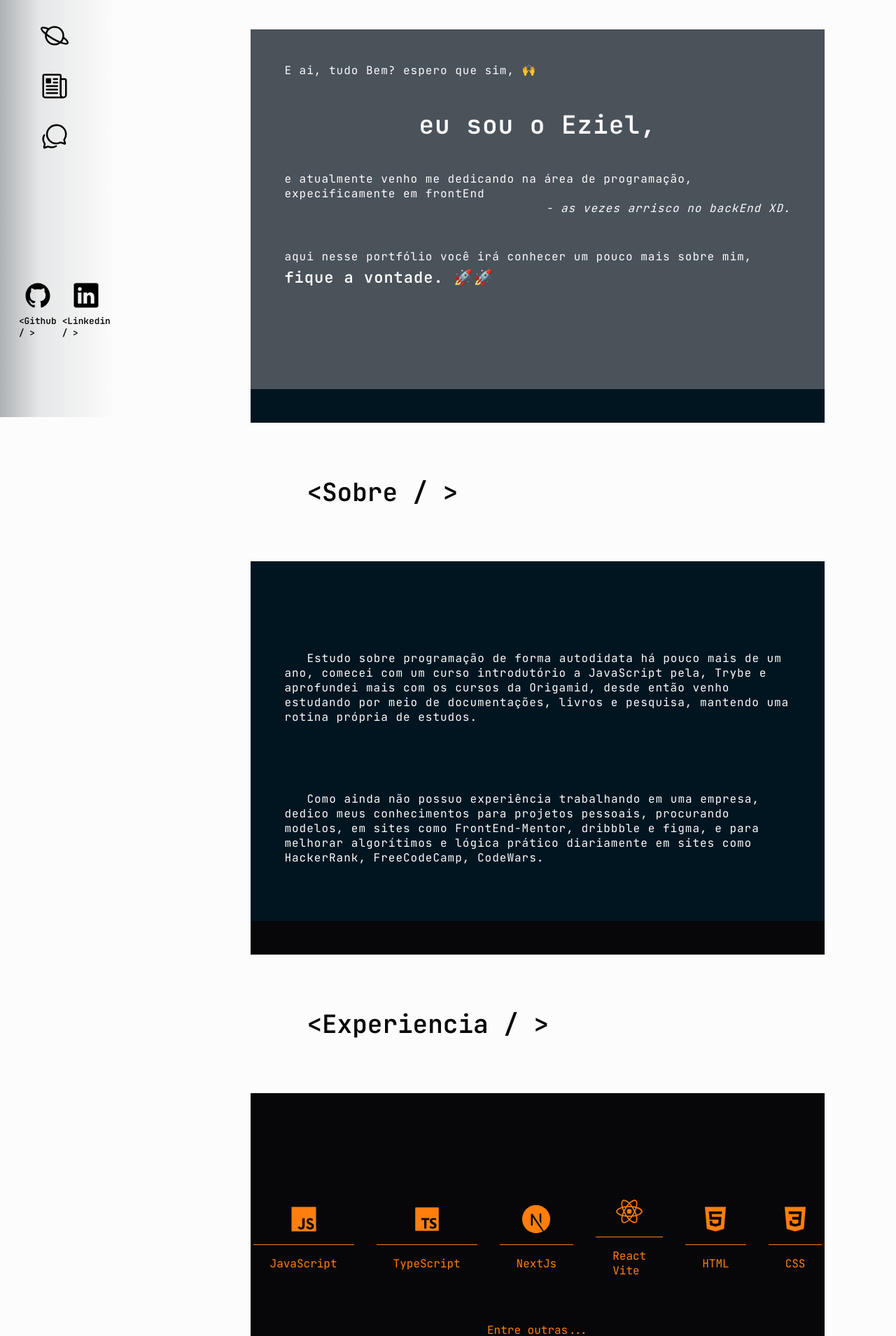
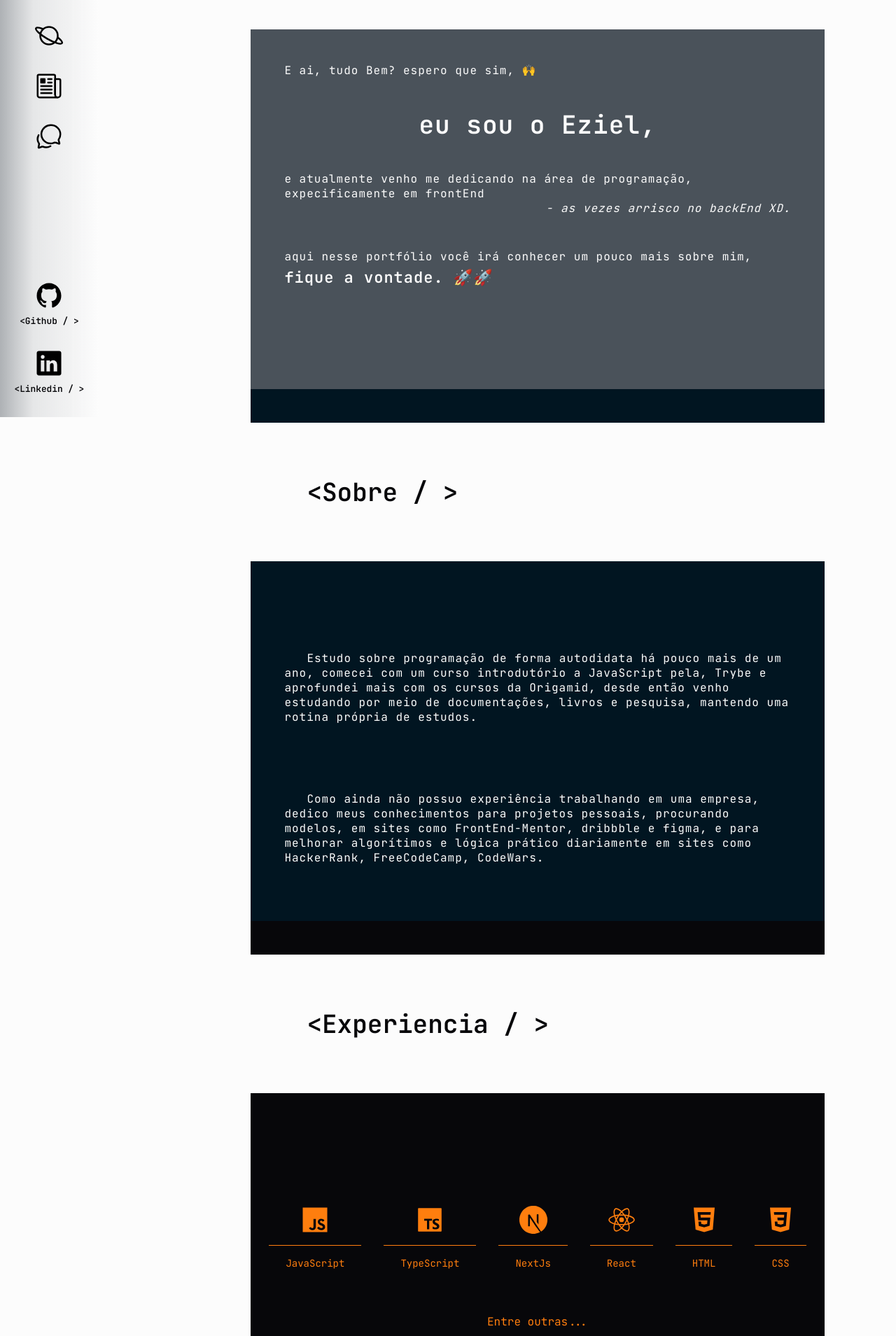
Before and after one commit to eziiel/portfolio, a React (Vite) app: page / in a window 1280 px wide. Shown: the part 204-2113 px from the top of the page at 70% size. Built offline with nearby package versions, Linux system fonts and the light colour scheme.

Commit message:
init response

```diff
--- a/src/assets/datas/ferramentas.json
+++ b/src/assets/datas/ferramentas.json
@@ -21,7 +21,7 @@
     "id":3,
     "src" : "images/ferramentas/react.svg",
     "alt" : "React-icon",
-    "text" : "React Vite"
+    "text" : "React"
   },
   {
     "id":4,
--- a/src/components/experiencia/styled.ts
+++ b/src/components/experiencia/styled.ts
@@ -39,6 +39,11 @@ const NameIcon = styled.span`
   border-top: 1.5px solid var(--orange);
   padding: 1rem 1.5rem;
   color: var(--orange);
+  transition: 0.5s;
+
+  @media (max-width: 1370px) {
+    font-size: 0.875rem;
+  }
 `
 
 const Img = styled.img.attrs(({ alt, src }: PropsImg) => {
--- a/src/components/navBar/styled.ts
+++ b/src/components/navBar/styled.ts
@@ -12,11 +12,10 @@ interface PropsTitle {
 }
 
 const Nav = styled.nav`
-  width: 13%;
+  width: 11%;
   font-family: "Major Mono Display", monospace;
   font-family: "JetBrains Mono", monospace;
   font-weight: bold;
-  padding: 0 2rem;
   height: 100vh;
   position: fixed;
   display: flex;
@@ -32,6 +31,10 @@ const Nav = styled.nav`
     #4a525a10,
     var(--light)
   );
+
+  @media (max-width: 1260px) {
+    display: none;
+  }
 `
 
 const Ul = styled.ul`
@@ -60,7 +63,7 @@ const Img = styled.img.attrs(({ alt, src, status }: PropsImg) => {
   ${props =>
     props.status === true &&
     css`
-      transform: translate3d(115px, 0, 0);
+      transform: translate3d(100px, 0, 0);
     `}
 `
 
@@ -83,23 +86,31 @@ const SpanMenu =
 `
 
 const LinkForPage = styled.a`
-  /* background: blue; */
-  width: 90%;
+  width: 100%;
   display: flex;
   justify-content: center;
   align-items: center;
   gap: 0.5rem;
   position: relative;
+
+  @media (max-width: 1670px) {
+    font-size: 0.875rem;
+  }
 `
 const NavRedes = styled.ul`
   display: flex;
-  justify-content: space-between;
-  width: 110%;
+  gap: 0.5rem;
+  place-content: center;
+  width: 100%;
   height: 40%;
-  gap: 0.5rem;
+
+  @media (max-width: 1670px) {
+    flex-wrap: wrap;
+    align-content: start;
+    gap: 2rem;
+  }
 
   li {
-    /* padding: 1rem; */
     a {
       width: 100%;
       flex-direction: column;
--- a/src/styleds/PageIndex.ts
+++ b/src/styleds/PageIndex.ts
@@ -4,6 +4,11 @@ const AppDivStyled = styled.div`
   display: grid;
   grid-template-columns: 1fr 4fr;
   height: 1400px;
+  position: relative;
+
+  @media (max-width: 1260px) {
+    grid-template-columns: 1fr;
+  }
 `
 const AppMain = styled.main`
   height: 100%;
@@ -12,6 +17,10 @@ const AppMain = styled.main`
   flex-direction: column;
   align-items: center;
   justify-content: space-between;
+
+  @media (max-width: 1260px) {
+    grid-column: 1;
+  }
 `
 
 export { AppDivStyled, AppMain }
```
Also changed, not shown: info.txt (added).
